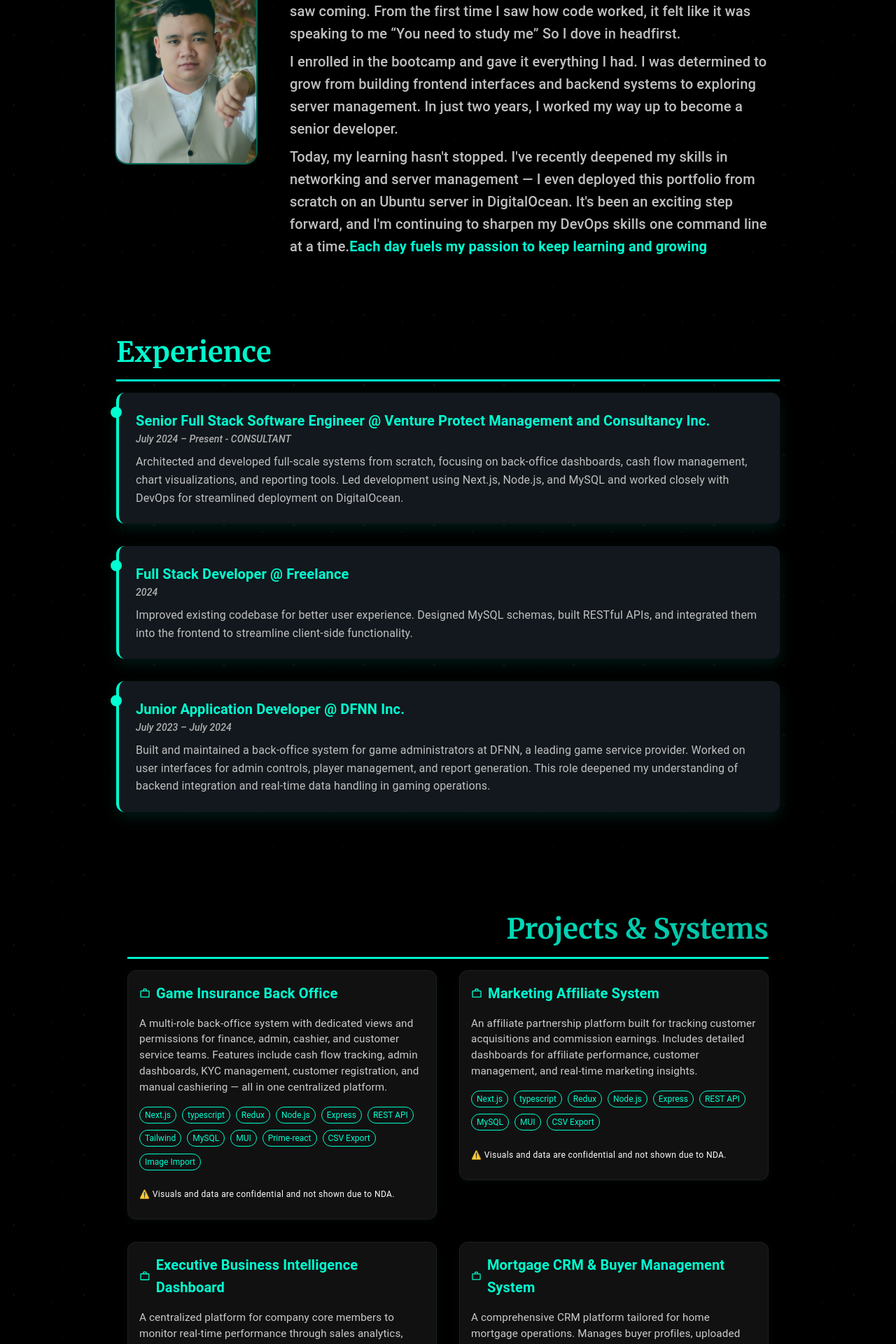
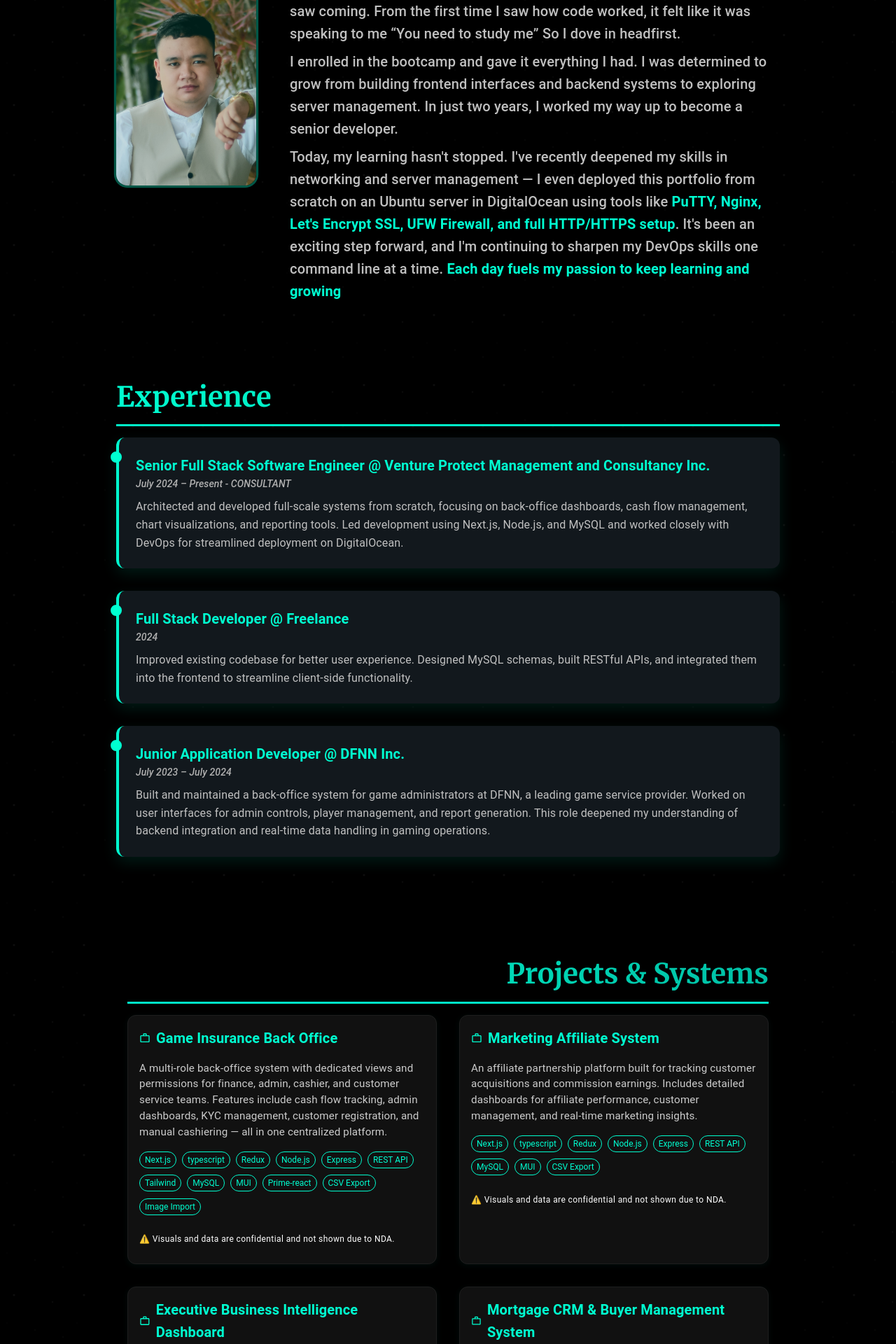
Before and after one commit to JohnIrish31/John-Irish-Juaneza-WEB, a Next.js app: page / in a window 1280 px wide. Shown: the part 880-2800 px from the top of the page at 70% size. Built offline with nearby package versions, Linux system fonts and the light colour scheme.

Commit message:
fixed work porjects section

```diff
--- a/app/components/aboutme/AboutMeSection.tsx
+++ b/app/components/aboutme/AboutMeSection.tsx
@@ -141,9 +141,14 @@ export default function AboutMeSection() {
           <Typography variant={isMobile ? "body2" : "h6"} color="#C0C0C0">
             Today, my learning hasn&apos;t stopped. I&apos;ve recently deepened
             my skills in networking and server management — I even deployed this
-            portfolio from scratch on an Ubuntu server in DigitalOcean.
-            It&apos;s been an exciting step forward, and I&apos;m continuing to
-            sharpen my DevOps skills one command line at a time.{""}
+            portfolio from scratch on an Ubuntu server in DigitalOcean using
+            tools like{" "}
+            <span style={{ fontWeight: "bolder", color: "#00FFD1" }}>
+              PuTTY, Nginx, Let's Encrypt SSL, UFW Firewall, and full HTTP/HTTPS
+              setup
+            </span>
+            . It&apos;s been an exciting step forward, and I&apos;m continuing
+            to sharpen my DevOps skills one command line at a time.{" "}
             <span style={{ fontWeight: "bolder", color: "#00FFD1" }}>
               Each day fuels my passion to keep learning and growing
             </span>
--- a/app/components/work/WorkProjectsSection.tsx
+++ b/app/components/work/WorkProjectsSection.tsx
@@ -71,6 +71,12 @@ const projects = [
     tech: ["React", "Node.js", "Express", "MUI", "MySQL"],
   },
   {
+    title: "E-commerce",
+    description:
+      "Using MySQL Workbench, I created a stored procedure with logical conditions tailored for an e-commerce platform and transformed it into an API endpoint, allowing the front-end to consume and display the data dynamically.",
+    tech: ["React", "Node.js", "Express", "MUI", "MySQL"],
+  },
+  {
     title: "Sakla Game Admin System",
     description:
       "A secure admin dashboard designed for managing live game rounds—from initiating and declaring winning cards via livestream, to closing rounds and monitoring player activity. Includes access to game transactions, dashboards, and player registration with role-based access control.",
@@ -83,6 +89,12 @@ const projects = [
       "Socket IO",
       "VS Code",
     ],
+  },
+  {
+    title: "Personal Chat App",
+    description:
+      "I developed a full-stack chat application using the MERN stack (MongoDB, Express, React, Node.js). MongoDB was used as the database to store user information and chat messages.",
+    tech: ["React", "Node.js", "Express", "MongoDB", "Socket IO"],
   },
 ];
 
@@ -140,7 +152,7 @@ export default function WorkProjectsSection() {
 
           <Grid container spacing={4}>
             {projects.map((project, index) => (
-              <Grid key={index} size={{ xs: 12, md: 6 }}>
+              <Grid key={index} size={{ xs: 12, md: 6 }} display="flex">
                 <motion.div
                   initial={{ opacity: 0, y: 30 }}
                   whileInView={{ opacity: 1, y: 0 }}
@@ -150,6 +162,8 @@ export default function WorkProjectsSection() {
                   <Card
                     sx={{
                       height: "100%",
+                      display: "flex",
+                      flexDirection: "column",
                       backgroundColor: "#111",
                       border: "1px solid #1e1e1e",
                       borderRadius: 3,
@@ -161,7 +175,7 @@ export default function WorkProjectsSection() {
                       },
                     }}
                   >
-                    <CardContent>
+                    <CardContent sx={{ flexGrow: 1 }}>
                       <Stack
                         direction="row"
                         alignItems="center"
```
